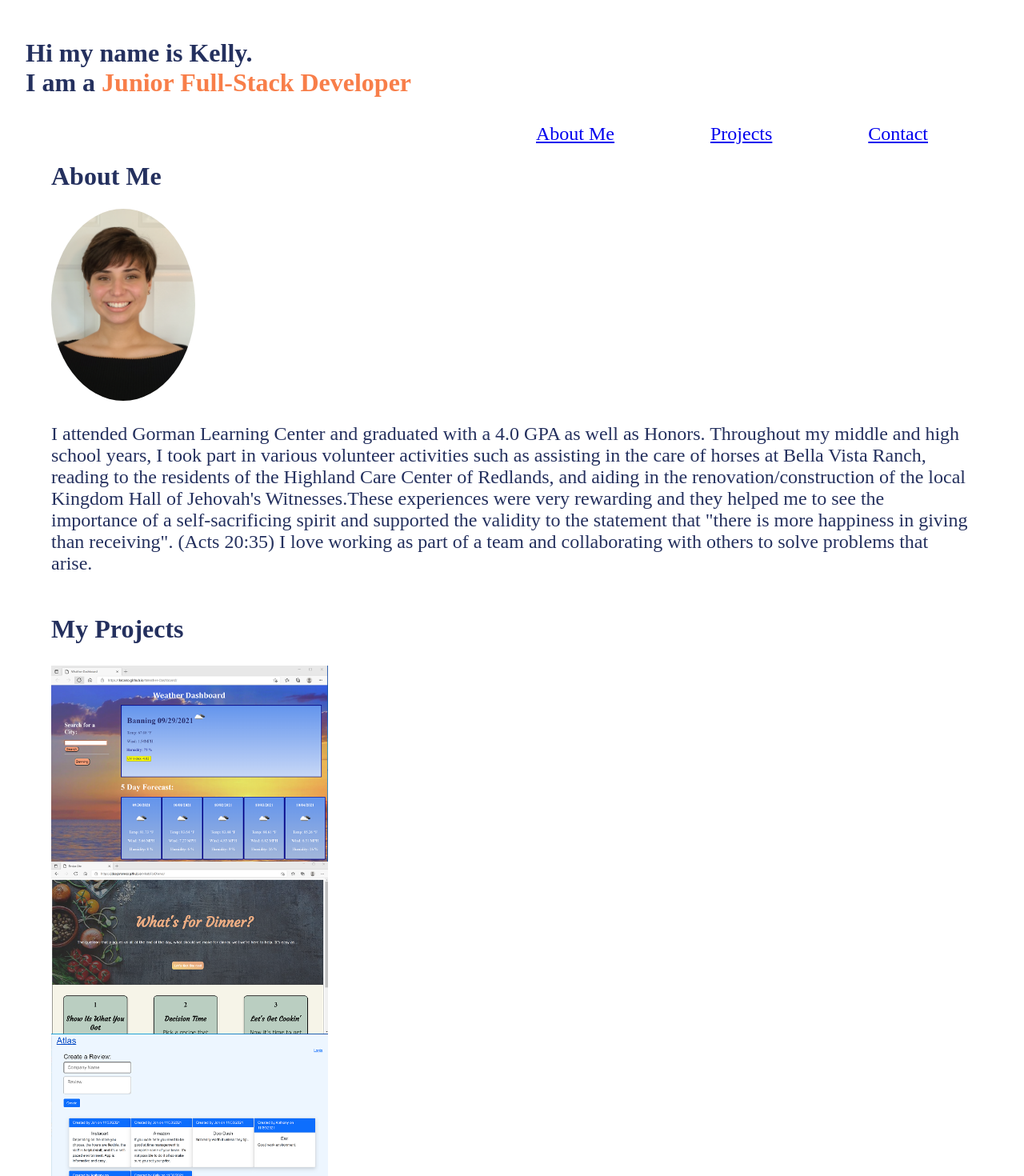
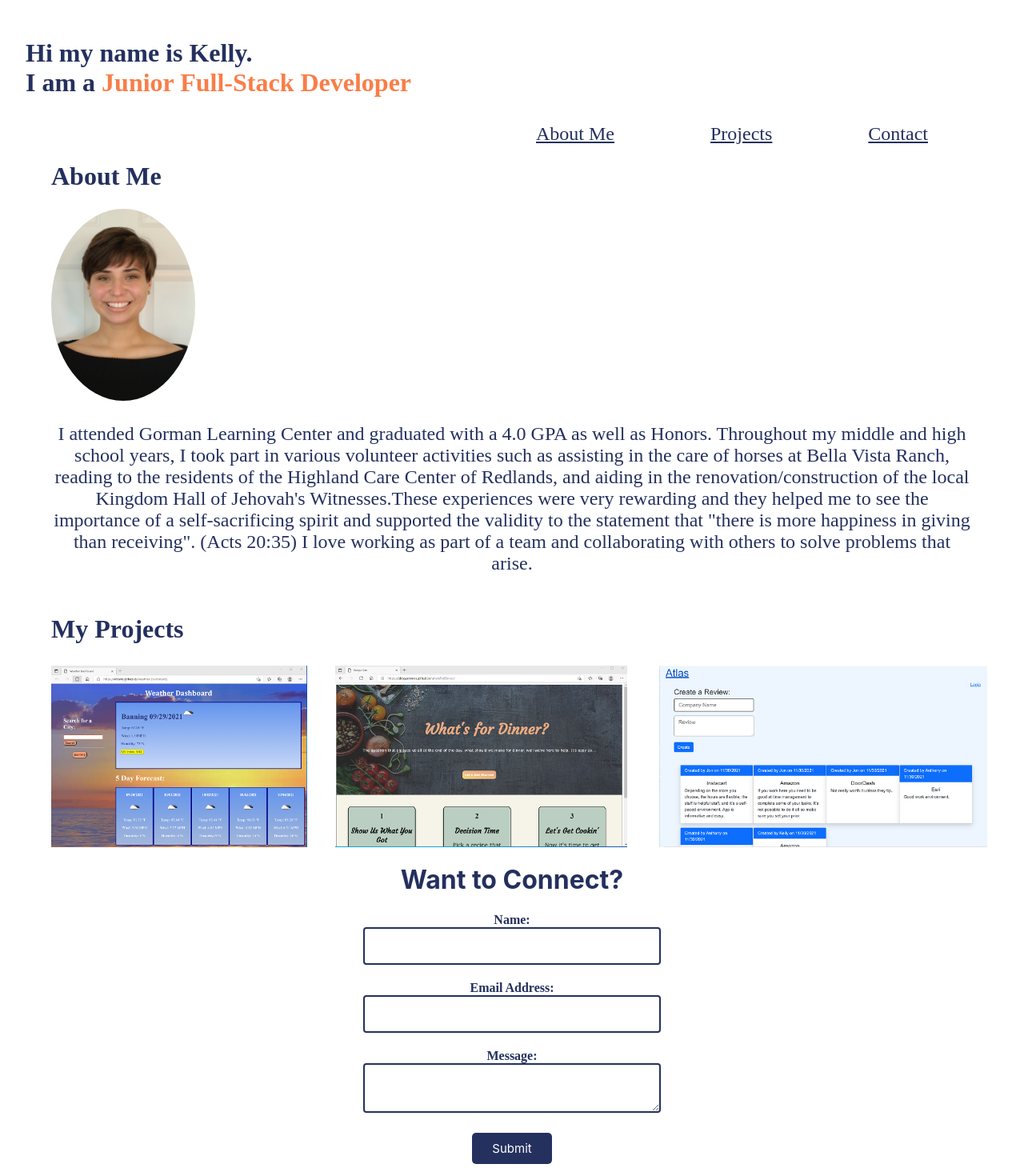
Before and after one commit to Krcano/Kelly-Cano, a React (Create React App) app in the folder kelly-cano/: page / in a window 1280 px wide. Shown: the top 1470 px of the page at 80% size. Built offline with nearby package versions, Linux system fonts and the light colour scheme.

Commit message:
added classNames instead of inline styling as well as added a css file

```diff
--- a/kelly-cano/src/App.js
+++ b/kelly-cano/src/App.js
@@ -1,7 +1,8 @@
 import Header from "./components/Header";
 import Footer from "./components/Footer";
 import About from "./components/About";
-// import Navigation from "./components/Navigation";
+import './app.css'
+import Navigation from "./components/Navigation";
 import Project from "./components/Project";
 import Contact from "./components/Contact";
 // import "./App.css";
@@ -10,7 +11,7 @@ function App() {
   return (
     <div className="">
       <Header />
-      {/* <Navigation/> */}
+      <Navigation/>
       <About/>
       <Project />
       <Contact/>
--- /dev/null
+++ b/kelly-cano/src/app.css
@@ -0,0 +1,195 @@
+/* About Page */
+.profilePic {
+  height: 15em;
+  border-radius: 100%;
+}
+.aboutMeP {
+  text-align: center;
+  font-size: 1.5em;
+}
+.aboutContainer {
+  font-family: Playfair Display serif;
+  color: #24305e;
+  margin-left: 4em;
+  margin-right: 4em;
+}
+/* --------------------------- */
+/* Contact page */
+.input {
+  padding: 14px 32px 14px 16px;
+  border-radius: 4px;
+  border: 2px solid #24305e;
+  outline: none;
+  width: 320px;
+
+  margin-bottom: 20px;
+}
+.form {
+  display: flex;
+  margin-bottom: 32px;
+  flex-direction: column;
+  /* margin-left: 4em; */
+  /* margin-right: 4em; */
+  color: #24305e;
+  justify-content: flex-start;
+  align-items: center;
+}
+.button {
+  border: none;
+  padding: 10px 20px;
+  margin: 5px;
+  border-radius: 5px;
+  cursor: pointer;
+  text-decoration: none;
+  font-size: 15px;
+  font-family: inherit;
+  width: 100px;
+  background-color: #24305e;
+  color: white;
+}
+.label {
+  font-weight: bold;
+  font-family: serif;
+  justify-content: flex-start;
+}
+/* -------------------------------------------------- */
+/* Footer */
+
+.linksContainer {
+  display: flex;
+  flex-wrap: wrap;
+  justify-content: center;
+  /* margin-right: 3em; */
+}
+.links {
+  padding-left: 1em;
+  margin-top: 3em;
+  margin-right: 1em;
+  /* transition: 3s; */
+  opacity: 1;
+}
+.links:hover {
+  opacity: 0.7;
+}
+/* ------------------------------------- */
+/* Header */
+
+.headerH1 {
+  margin-top: 1.5em;
+  color: #24305e;
+  margin-left: 1em;
+  margin-bottom: 1em;
+  font-family: Playfair Display serif;
+}
+.span {
+  color: #f87e49;
+}
+
+/* --------------------------------- */
+/* Navigation */
+
+.navbarA {
+  /*  paddingLeft: 1em; */
+  margin-top: 3em;
+  margin-right: 5em;
+  font-size: 1.5em;
+  justify-content: space-evenly;
+  color: #24305e;
+}
+
+.navbar {
+  display: flex;
+  justify-content: flex-end;
+  align-items: flex-start;
+  font-family: Playfair Display serif;
+  list-style-type: none;
+}
+.navbarA:hover{
+    color: #f87e49;
+}
+/* ----------------------------------------------------- */
+/* Projects */
+
+/* // for section title */
+.textContainer {
+  display: flex;
+  flex-direction: column;
+  align-items: flex-start;
+  font-family: Playfair Display serif;
+  padding-left: 4em;
+  padding-right: 4em;
+  color: #24305e;
+}
+.containerTitle {
+  font-size: 2em;
+}
+
+/* //  holds everying in that have to do with the project set up */
+.projectContainer {
+  /* width: auto;
+  */
+  padding-left: 4em;
+  display: flex;
+  flex-direction: row;
+  justify-content: space-evenly;
+}
+/* .section {};
+    .projectA {}; */
+.projectImgs {
+  display: flex;
+  position: relative;
+  width: 90%;
+}
+.imageOverlay {
+  position: absolute;
+  top: 0;
+  left: 0;
+  width: 100%;
+  height: 100%;
+  background: rgba(0, 0, 0, 0.6);
+  color: white;
+
+  font-family: Playfair Display serif;
+
+  flex-wrap: wrap;
+
+  text-align: center;
+  font-weight: bold;
+  opacity: 0;
+  transition: opacity 0.5s;
+  /* border-radius: 20%; */
+}
+
+.imageOverlay:hover {
+  opacity: 1;
+}
+.imageTag {
+  display: block;
+  /* // adjusts the picture width to the overlay */
+  width: 100%;
+  /* border-radius: 20%; */
+}
+
+.imageDescr {
+  /* //   lessens the space between title and descr */
+  margin-top: 2.5em;
+  margin-left: 2em;
+  margin-right: 2em;
+}
+.imageTitle {
+  color: white;
+  font-size: 1.5em;
+  text-decoration-style: none;
+  opacity: 1;
+}
+.imageTitle:hover {
+  opacity: 0.7;
+  /* font-size: 2em */
+}
+.icons {
+  transition: width 3s;
+}
+.icons:hover {
+  width: 50px;
+  height: 50px;
+}
--- a/kelly-cano/src/components/About.js
+++ b/kelly-cano/src/components/About.js
@@ -1,26 +1,11 @@
 import React from "react";
-const styles = {
-  prof: {
-    height: "15em",
-    borderRadius: " 100%",
-  },
-  aboutMeP: {
-    texAlign: "center",
-    fontSize: "1.5em"
-  },
-  aboutContainer: {
-    fontFamily: "Playfair Display, serif",
-    color: "#24305e",
-    marginLeft: " 4em",
-    marginRight:'4em'
-  },
-};
+
 const About = () => {
   return (
-    <div id="aboutMe" style={styles.aboutContainer}>
+    <div id="aboutMe" className="aboutContainer">
       <h1>About Me</h1>
-      <img src="./prof.jpg" alt="Profile" style={styles.prof} />
-      <p style={styles.aboutMeP}>
+      <img src="./prof.jpg" alt="Profile" className="profilePic" />
+      <p className="aboutMeP">
         I attended Gorman Learning Center and graduated with a 4.0 GPA as well
         as Honors. Throughout my middle and high school years, I took part in
         various volunteer activities such as assisting in the care of horses at
--- a/kelly-cano/src/components/Contact.js
+++ b/kelly-cano/src/components/Contact.js
@@ -1,58 +1,28 @@
 import React from "react";
-const styles = {
-  input: {
-    padding: "14px 32px 14px 16px",
-    borderRadius: "4px",
-    border: "2px solid #5d0cff",
-    outline: "none",
-    width: "320px",
-    // background: transparent;}
-    marginBottom: "20px",
-  },
-  form: {
-    display: "flex",
-    marginBottom: "32px",
-    flexDirection: "column",
-    // justifyContent:'center'
-    marginLeft: " 4em",
-    marginRight:'4em'
-  },
-  button: {
-    // border: "none",
-    padding: "10px 20px",
-    // margin: "5px",
-    borderRadius: "5px",
-    cursor: "pointer",
-    // textDecoration: "none",
-    fontSize: "15px",
-    fontFamily: "inherit",
-  },
-  label:{
-    fontWeight:'bold'
-  }
-};
+
+
 const Contact = () => {
   return (
-    <form id="contact" style={styles.form}>
+    <form id="contact" className="form">
       <h1>Want to Connect?</h1>
-      <label style={styles.label}>Name:</label>
+      <label className="label" >Name:</label>
       <input
-        style={styles.input}
+        className="input"
         type="text"
         // placeholder="Add your name"
       ></input>
-      <label style={styles.label}>Email Address:</label>
+      <label  className="label" >Email Address:</label>
       <input
-        style={styles.input}
+         className="input"
         type="text"
         // placeholder="Add your email"
       ></input>
-      <label style={styles.label}>Message:</label>
+      <label  className="label" >Message:</label>
       <textarea
-        style={styles.input}
+        className="input"
         // placeholder="Write your message"
       ></textarea>
-      <button style={styles.button}>Submit</button>
+      <button className="button">Submit</button>
     </form>
   );
 };
--- a/kelly-cano/src/components/Footer.js
+++ b/kelly-cano/src/components/Footer.js
@@ -1,26 +1,14 @@
 import React from "react";
 // import githubIcon from './GitHub-Mark/PNG/GitHub-Mark-32px.png'
 // import Contact from './Contact'
-const styles = {
-  linksContainer: {
-    display: "flex",
-    flexWrap: "wrap",
-    justifyContent: "center",
-    // marginRight: "3em",
-  },
-  links: {
-    paddingLeft: "1em",
-    marginTop: "3em",
-    marginRight: "1em",
-  },
-};
+
 const Footer = () => {
   return (
-    <div style={styles.linksContainer}>
-      <a style={styles.links} href="https://github.com/Krcano" target='blank'>
+    <div className="linksContainer">
+      <a className="links" href="https://github.com/Krcano" target='blank'>
         <img src="./GitHub-Mark/PNG/GitHub-Mark-32px.png" alt="Github icon" />
       </a>
-      <a style={styles.links} href="https://www.linkedin.com/in/kelly-r-cano/" target='blank'>
+      <a className="links" href="https://www.linkedin.com/in/kelly-r-cano/" target='blank'>
         <img src="./linkedin-logo-2430 (1).png" alt="LinkedIn icon" />
         </a>
     </div>
--- a/kelly-cano/src/components/Header.js
+++ b/kelly-cano/src/components/Header.js
@@ -1,27 +1,15 @@
 import React from "react";
-import Navigation from "./Navigation";
+// import Navigation from "./Navigation";
 
-const styles = {
-  headerH1: {
-    marginTop: "1.5em",
-    color: "#24305e",
-    marginLeft: "1em",
-    marginBottom: "1em",
-    fontFamily: "Playfair Display, serif",
 
-  },
-  span:{
-    color:'#f87e49'
-  }
-};
 const Header = () => {
   return (
-    <div>
-      <h1 style={styles.headerH1}>
+    <div className="headercontainer">
+      <h1 className="headerH1">
         Hi my name is Kelly.
-        <br /> I am a <span style={styles.span}> Junior Full-Stack Developer</span>
+        <br /> I am a <span className="span"> Junior Full-Stack Developer</span>
       </h1>
-      <Navigation />
+      {/* <Navigation /> */}
     </div>
   );
 };
--- a/kelly-cano/src/components/Navigation.js
+++ b/kelly-cano/src/components/Navigation.js
@@ -1,41 +1,26 @@
 import React from "react";
 // import Resume from ''
-const styles = {
-  navbarA: {
-    // paddingLeft: "1em",
-    marginTop: "3em",
-    marginRight: "5em",
-    fontSize: "1.5em",
-  },
 
-  navbar: {
-    display: "flex",
-    justifyContent: "flex-end",
-    alignItems: "flex-start",
-    fontFamily: "Playfair Display, serif",
-    listStyleType: "none",
-  },
-};
 const Navigation = () => {
   return (
-      <ul style={styles.navbar}>
+      <ul className="navbar">
         <li>
-          <a href="#aboutMe" style={styles.navbarA}>
+          <a href="#aboutMe" className="navbarA">
             About Me
           </a>
         </li>
         <li>
-          <a style={styles.navbarA} href="#projects">
+          <a className="navbarA" href="#projects">
             Projects
           </a>
         </li>
         {/* trying to bring in my resume */}
         {/* <li>
-          <a style={styles.navbarA} href="./developer-resume.pdf">
+          <a style=className="styles.navbarA" href="./developer-resume.pdf">
               Resume</a>
         </li> */}
         <li>
-          <a style={styles.navbarA} href="/#contact">
+          <a className="navbarA" href="/#contact">
             Contact
           </a>
         </li>
--- a/kelly-cano/src/components/Project.js
+++ b/kelly-cano/src/components/Project.js
@@ -1,143 +1,35 @@
 import React from "react";
 import { projects } from "../projectData";
-import { useState } from "react";
 
-const styles = {
-  // for section title
-  textContainer: {
-    display: "flex",
-    flexDirection: "column",
-    alignItems: "flex-start",
-    fontFamily: "Playfair Display, serif",
-    paddingLeft: " 4em",
-    paddingRight: "4em",
-    color: "#24305e",
-  },
-  containerTitle: {
-    fontSize: "2em",
-  },
+const Project = () => {
 
-  //  holds everying in that have to do with the project set up
-  projectContainer: {
-    marginLeft: " 4em",
-    marginRight: "4em",
-  },
-  section: {},
-  projectA: {},
-  projectImgs: {
-    display: "flex",
-    position: "relative",
-    width: "30%",
-    // flexDirection:'row'
-    // justifyContent:'center'
-  },
-  imageOverlay: {
-    position: "absolute",
-    top: "0",
-    left: "0",
-    width: "100%",
-    height: "100%",
-    background: "rgba(0, 0, 0, 0.6",
-    color: "white",
-    display: "flex",
-    fontFamily: "Playfair Display, serif",
-    flexDirection: "columm",
-    alignItems: "center",
-    justifyContent: "center",
-    flexWrap: "wrap",
-    textAlign: "center",
-    fontWeight:'bold'
-  },
-  imageTag: {
-    // display: "block",
-    // adjusts the picture width to the overlay
-    width: "100%",
-  },
-
-  imageDescr: {
-    //   lessens the space between title and descr
-    marginTop: "-2.5em",
-    paddingLeft: "2em",
-    paddingRight: "2em",
-  },
-  imageTitle: {
-    color: "white",
-    fontSize: "1.5em",
-  },
-};
-const Project = () => {
-  //   let [hover, setHover] = useState('false');
-  // let hoverEffect={
-  //    opacity:'0'
-  // }
-  // if(hover){
-  //     hoverEffect.opacity='1'
-  // }else{
-  //     hoverEffect.opacity='0'
-  // }
-  // --------------------------
-  //  This state is used to create the hover effect for the Projects section
-  const [isShown, setIsShown] = useState(false);
 
   return (
-    <section style={styles.section} id="projects">
-      <div style={styles.textContainer}>
-        <h1 style={styles.containerTitle}>My Projects</h1>
+    <section className="section" id="projects">
+      <div className="textContainer">
+        <h1 className="containerTitle">My Projects</h1>
       </div>
-      <div style={styles.projectContainer}>
+      <div className="projectContainer">
         {projects.map((project) => (
-        //   <a href={project.link} style={styles.projectA}>
-            <div
-              key={project.image}
-              style={styles.projectImgs}
-              onMouseEnter={(e) => {
-                e.preventDefault();
-                setIsShown(true);
-              }}
-              onMouseLeave={(e) => {
-                e.preventDefault();
-                setIsShown(false);
-              }}
-            >
-              <img alt="gallery" src={project.image} style={styles.imageTag}
-               />
-              {isShown && (
-                <div style={styles.imageOverlay}>
-                  <a href={project.deployedLink}>
-                    <h1 style={styles.imageTitle}>{project.title}</h1>
-                  </a>
-                  <p style={styles.imageDescr}>{project.description}</p>
-                  <a href={project.github} target="blank">
-                    <img
-                      src="./GitHub-Mark/PNG/white-github-40px.png"
-                      alt="github icon"
-                    />
-                  </a>
-                </div>
-              )}
-              {/* The following code was created prior to the hover effect */}
-              {/* <div
-                style={styles.imageOverlay}
-                //    onMouseEnter={(e) => {
-                //     setHover(true)
-                //   }}
-                //   onMouseLeave={(e) => {
-                //     setHover=(false)
-                //   }}
-              >
-                {/* <a href={project.deployedLink}>
-                  <h1 style={styles.imageTitle}>{project.title}</h1>
+          <a href={project.link} className="projectA">
+            <div key={project.image} className="projectImgs">
+              <img alt="gallery" src={project.image} className="imageTag" />
+
+              <div className="imageOverlay">
+                <a href={project.deployedLink}>
+                  <h1 className="imageTitle">{project.title}</h1>
                 </a>
-                <p style={styles.imageDescr}>{project.description}</p>
+                <p className="imageDescr">{project.description}</p>
                 <a href={project.github} target="blank">
                   <img
                     src="./GitHub-Mark/PNG/white-github-40px.png"
                     alt="github icon"
+                    className="icons"
                   />
-                </a> */}
-              {/* </div>  */}
+                </a>
+              </div>
             </div>
-        //   </a>
+          </a>
         ))}
       </div>
     </section>
```
